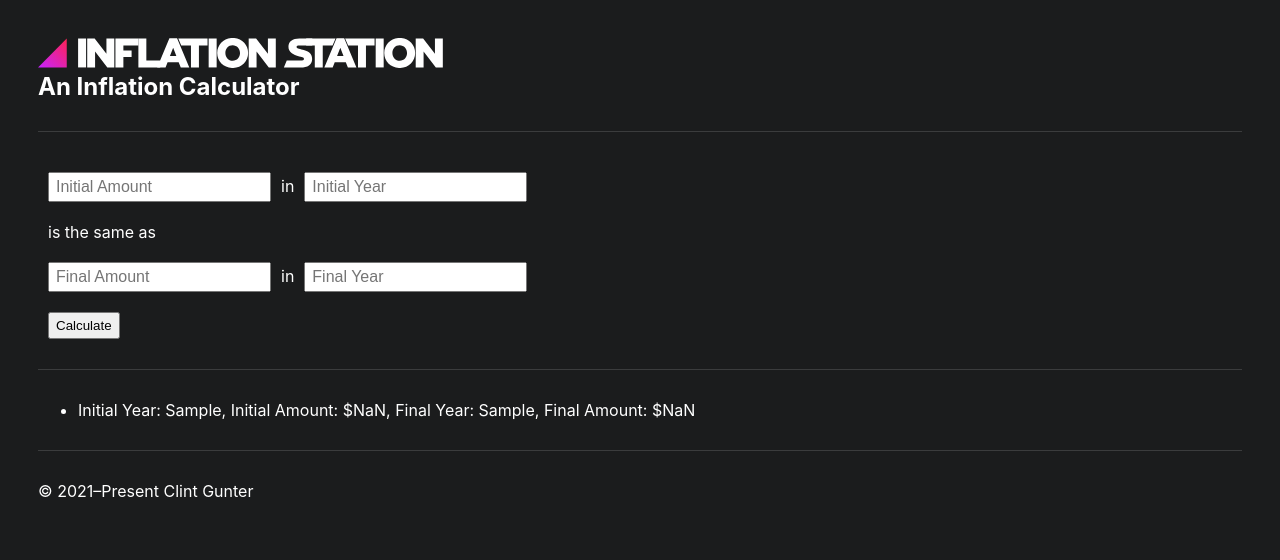
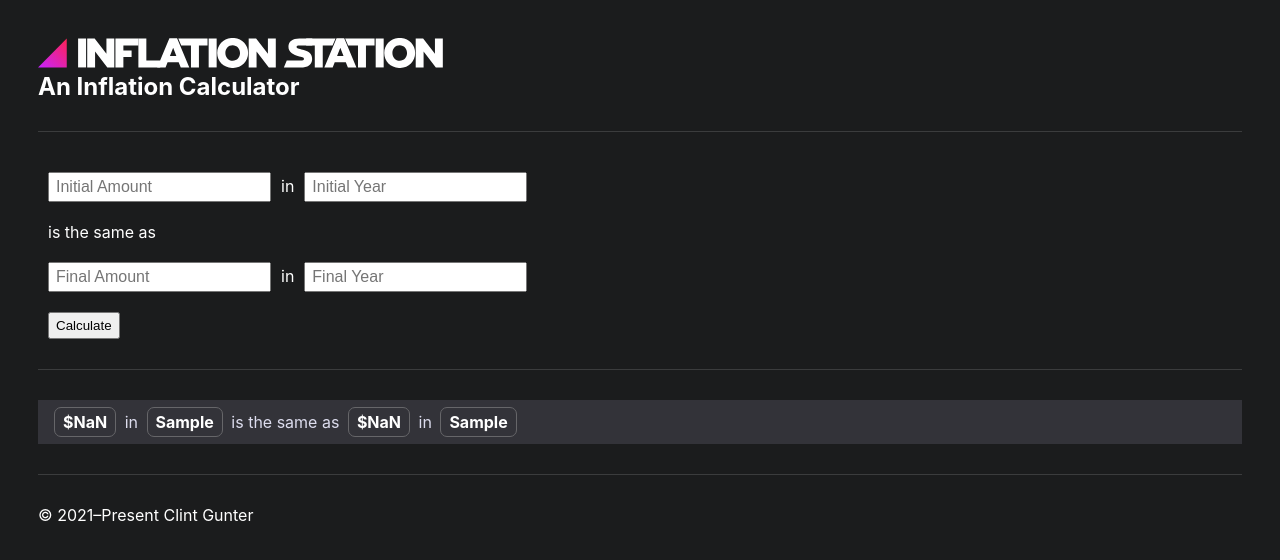
Before and after one commit to futureclint/inflation-station-2, a React (Create React App) app: page / in a window 1280 px wide. Both pictures are taken after typing "Sample", "Sample", "Sample", "Sample" into the empty fields and a click on the button "Calculate". Shown: the top 560 px of the page. Built offline with nearby package versions, Linux system fonts and the light colour scheme.

Commit message:
Added styles to calculations list

```diff
--- a/src/components/Calculations.jsx
+++ b/src/components/Calculations.jsx
@@ -4,10 +4,10 @@ function Calculations({calculations}) {
       { calculations.length > 0 ?
       <ul>
         {calculations.map((calculation, index) => (
-          <li key={index}>Initial Year: {calculation.initialYear}, Initial Amount: ${calculation.initialAmount}, Final Year: {calculation.finalYear}, Final Amount: ${calculation.finalAmount}</li>
+          <li key={index}><strong>${calculation.initialAmount}</strong> in <strong>{calculation.initialYear}</strong> is the same as <strong>${calculation.finalAmount}</strong> in <strong>{calculation.finalYear}</strong></li>
         ))}
       </ul>
-      : <em>There are no calculations</em> }
+      : <em>There are no calculations (yet)</em> }
     </div>
   );
 }
--- a/src/css/main.css
+++ b/src/css/main.css
@@ -43,3 +43,24 @@ a {
   padding: 4px 6px;
   margin: 10px;
 }
+
+.calculations ul {
+  padding: 0;
+  list-style-type: none;
+}
+
+.calculations li {
+  display: block;
+  padding: 12px;
+  margin-bottom: 1px;
+  background-color: #333339;
+  color: #ddddee;
+}
+
+.calculations strong {
+  padding: 4px 8px;
+  margin: 0 4px;
+  border: 1px solid #666669;
+  border-radius: 7px;
+  color: white;
+}
--- /dev/null
+++ b/src/scss/calculations.scss
@@ -0,0 +1,18 @@
+.calculations ul {
+  padding: 0;
+  list-style-type: none;
+}
+.calculations li {
+  display: block;
+  padding: 12px;
+  margin-bottom: 1px;
+  background-color: #333339;
+  color: #ddddee;
+}
+.calculations strong {
+  padding: 4px 8px;
+  margin: 0 4px;
+  border: 1px solid #666669;
+  border-radius: 7px;
+  color: white;
+}
--- a/src/scss/main.scss
+++ b/src/scss/main.scss
@@ -1,3 +1,4 @@
 @import "base";
 @import "header";
 @import "calculate";
+@import "calculations";
```
